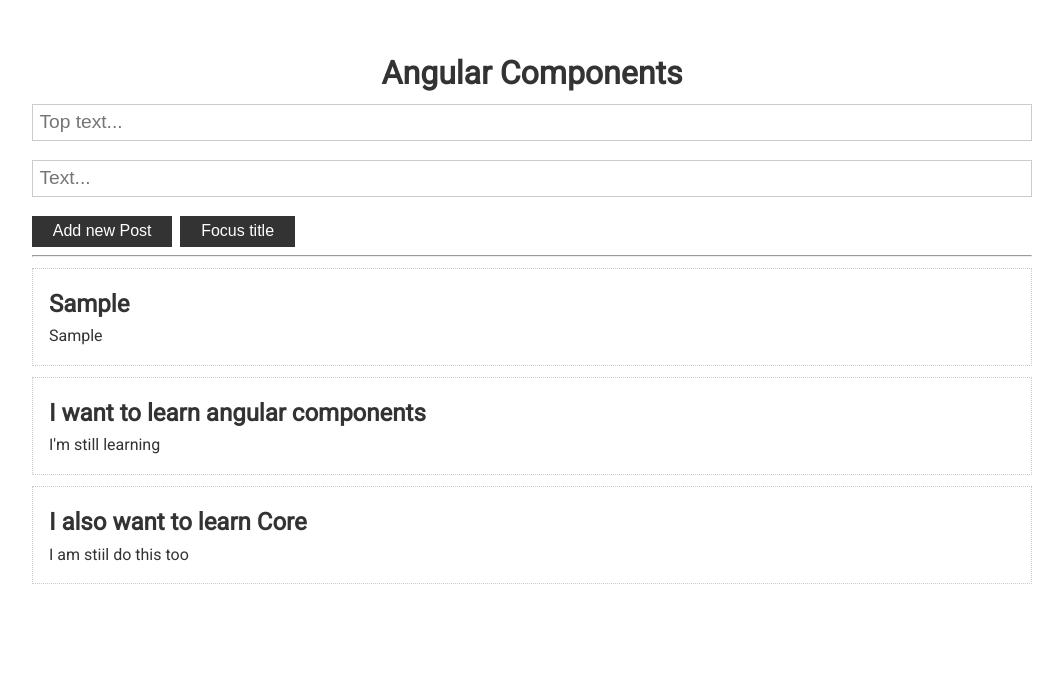
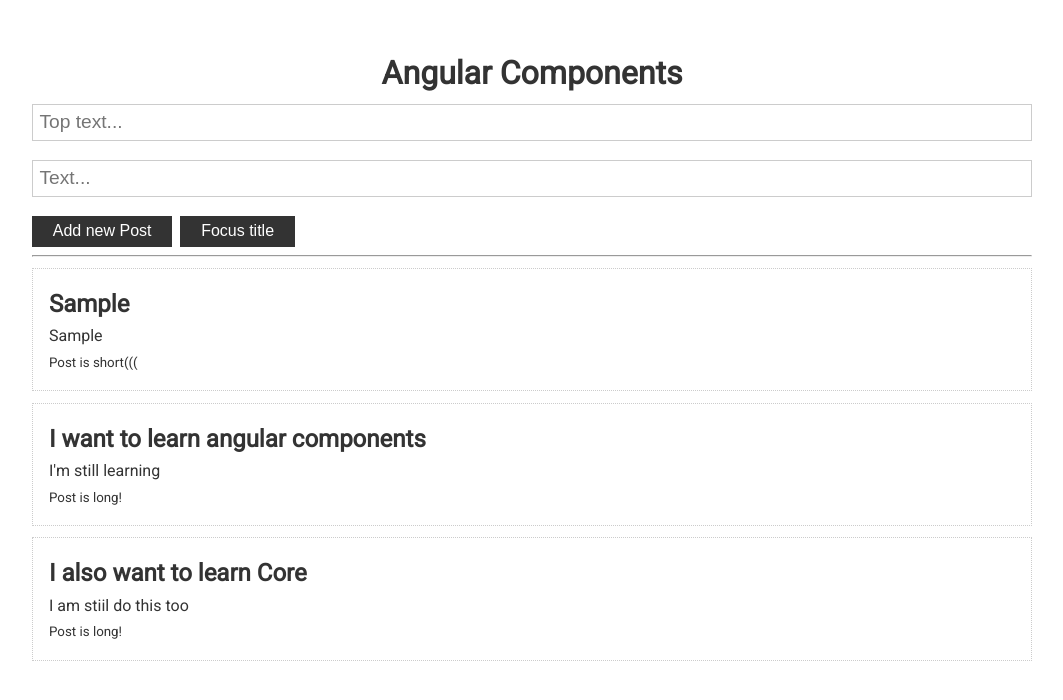
Before and after one commit to laskalexjob/ng-basics, an Angular app: page / in a window 1280 px wide. Both pictures are taken after typing "Sample", "Sample" into the empty fields and a click on the button "Add new Post". Shown: the top 700 px of the page, without its empty margins (108-1171 px from the left). Built offline with nearby package versions, Linux system fonts and the light colour scheme.

Commit message:
Provide html to another component

```diff
--- a/src/app/app.component.html
+++ b/src/app/app.component.html
@@ -4,5 +4,14 @@
 
   <hr />
 
-  <app-post *ngFor="let item of posts" [post]="item"></app-post>
+  <app-post *ngFor="let item of posts" [post]="item">
+    <small *ngIf="item.text.length > 10; else short">
+      Post is long!
+    </small>
+    <ng-template #short>
+      <small>
+        Post is short(((
+      </small>
+    </ng-template>
+  </app-post>
 </div>
--- a/src/app/post/post.component.html
+++ b/src/app/post/post.component.html
@@ -3,4 +3,5 @@
   <p>
     {{ post.text }}
   </p>
+  <ng-content></ng-content>
 </div>
```
